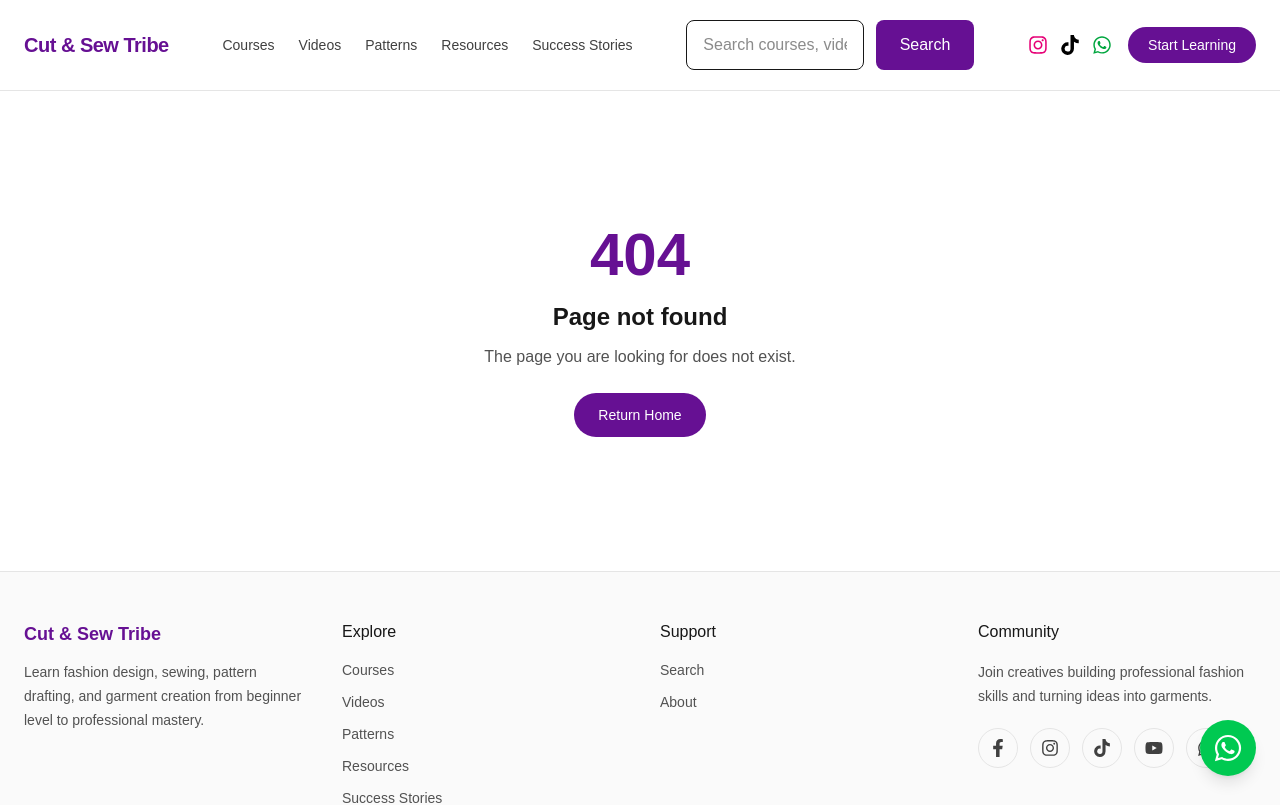
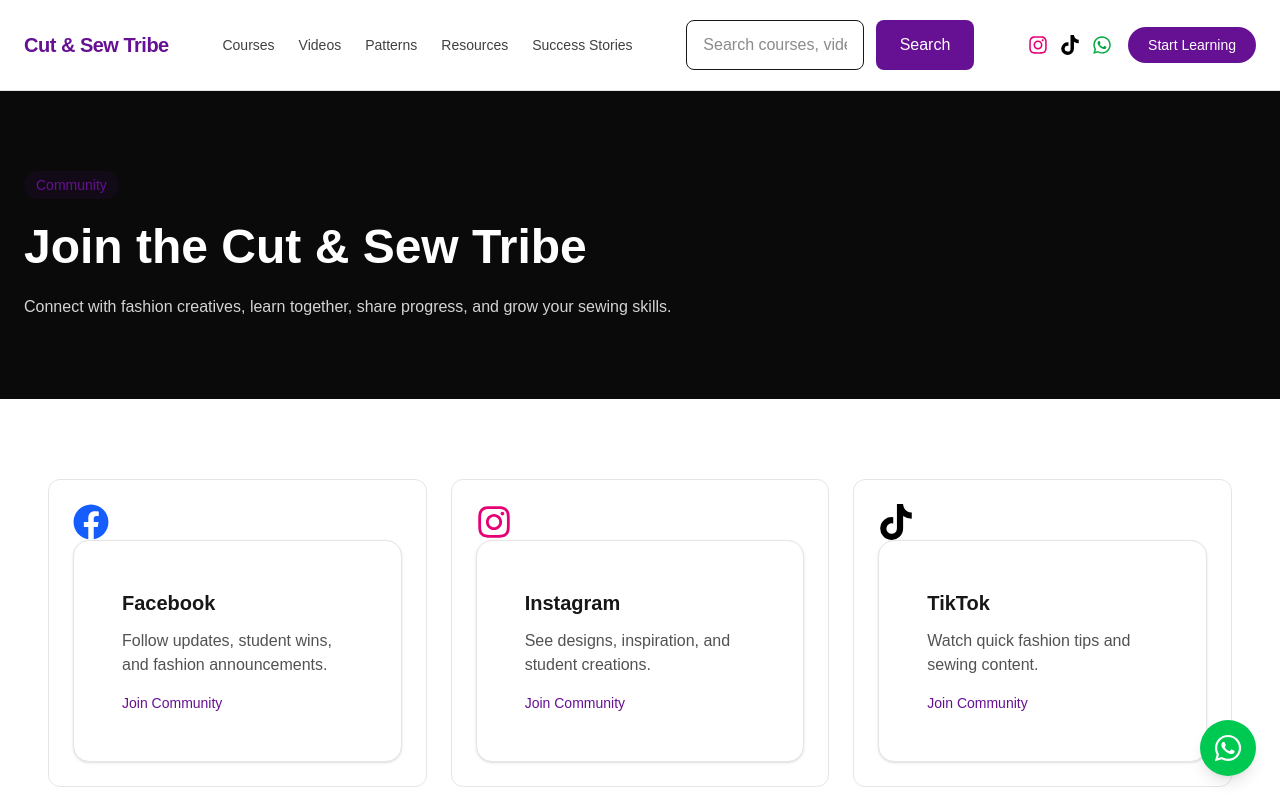
Before and after one commit to CutAndSewTribe/cut-and-sew-tribe, a Next.js app: page /community in a window 1280 px wide. Before the commit this address had no page. Shown: the top 805 px of the page. Built offline with nearby package versions, Linux system fonts and the light colour scheme.

Commit message:
Add community page with social links

```diff
--- /dev/null
+++ b/src/app/community/page.tsx
@@ -0,0 +1,145 @@
+import {
+  Container,
+  Section,
+} from "@/components/ui";
+
+
+import {
+  PageHero,
+  ContentCard,
+  ContentGrid,
+} from "@/components/shared";
+
+
+import {
+  FaFacebook,
+  FaInstagram,
+  FaTiktok,
+  FaYoutube,
+  FaWhatsapp,
+} from "react-icons/fa";
+
+
+const communityLinks = [
+  {
+    name: "Facebook",
+    description:
+      "Follow updates, student wins, and fashion announcements.",
+    href: "https://facebook.com/",
+    icon: FaFacebook,
+    className: "text-blue-600",
+  },
+
+  {
+    name: "Instagram",
+    description:
+      "See designs, inspiration, and student creations.",
+    href: "https://instagram.com/",
+    icon: FaInstagram,
+    className: "text-pink-600",
+  },
+
+  {
+    name: "TikTok",
+    description:
+      "Watch quick fashion tips and sewing content.",
+    href: "https://tiktok.com/",
+    icon: FaTiktok,
+    className: "text-black",
+  },
+
+  {
+    name: "YouTube",
+    description:
+      "Learn through tutorials and fashion lessons.",
+    href: "https://youtube.com/",
+    icon: FaYoutube,
+    className: "text-red-600",
+  },
+
+  {
+    name: "WhatsApp",
+    description:
+      "Chat with us and join the fashion community.",
+    href: "https://wa.me/",
+    icon: FaWhatsapp,
+    className: "text-green-600",
+  },
+];
+
+
+export default function CommunityPage() {
+
+  return (
+    <div>
+
+
+      <PageHero
+        label="Community"
+        title="Join the Cut & Sew Tribe"
+        description="
+          Connect with fashion creatives,
+          learn together, share progress,
+          and grow your sewing skills.
+        "
+      />
+
+
+
+      <Section>
+
+        <Container>
+
+
+          <ContentGrid>
+
+
+            {communityLinks.map((item) => {
+
+  const Icon = item.icon;
+
+
+  return (
+
+    <a
+      key={item.name}
+      href={item.href}
+      target="_blank"
+      rel="noopener noreferrer"
+      className="block"
+    >
+
+      <div className="rounded-xl border border-neutral-200 p-6 transition hover:border-[#661093]">
+
+        <Icon
+          className={`text-4xl ${item.className}`}
+        />
+
+        <ContentCard
+          title={item.name}
+          description={item.description}
+          thumbnail=""
+          meta="Join Community"
+        />
+
+      </div>
+
+    </a>
+
+  );
+
+})}
+
+
+          </ContentGrid>
+
+
+        </Container>
+
+
+      </Section>
+
+
+    </div>
+  );
+}
```
